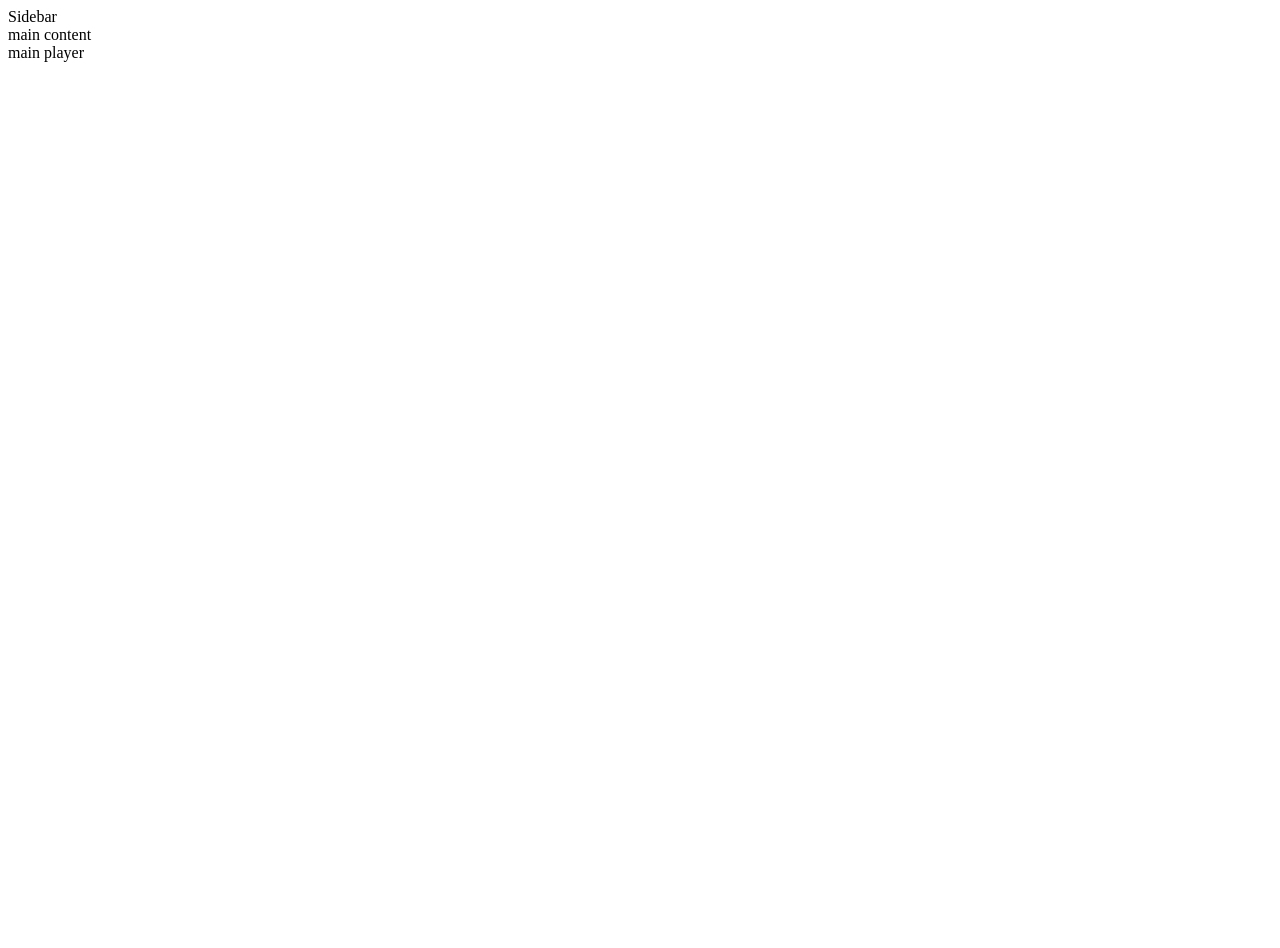
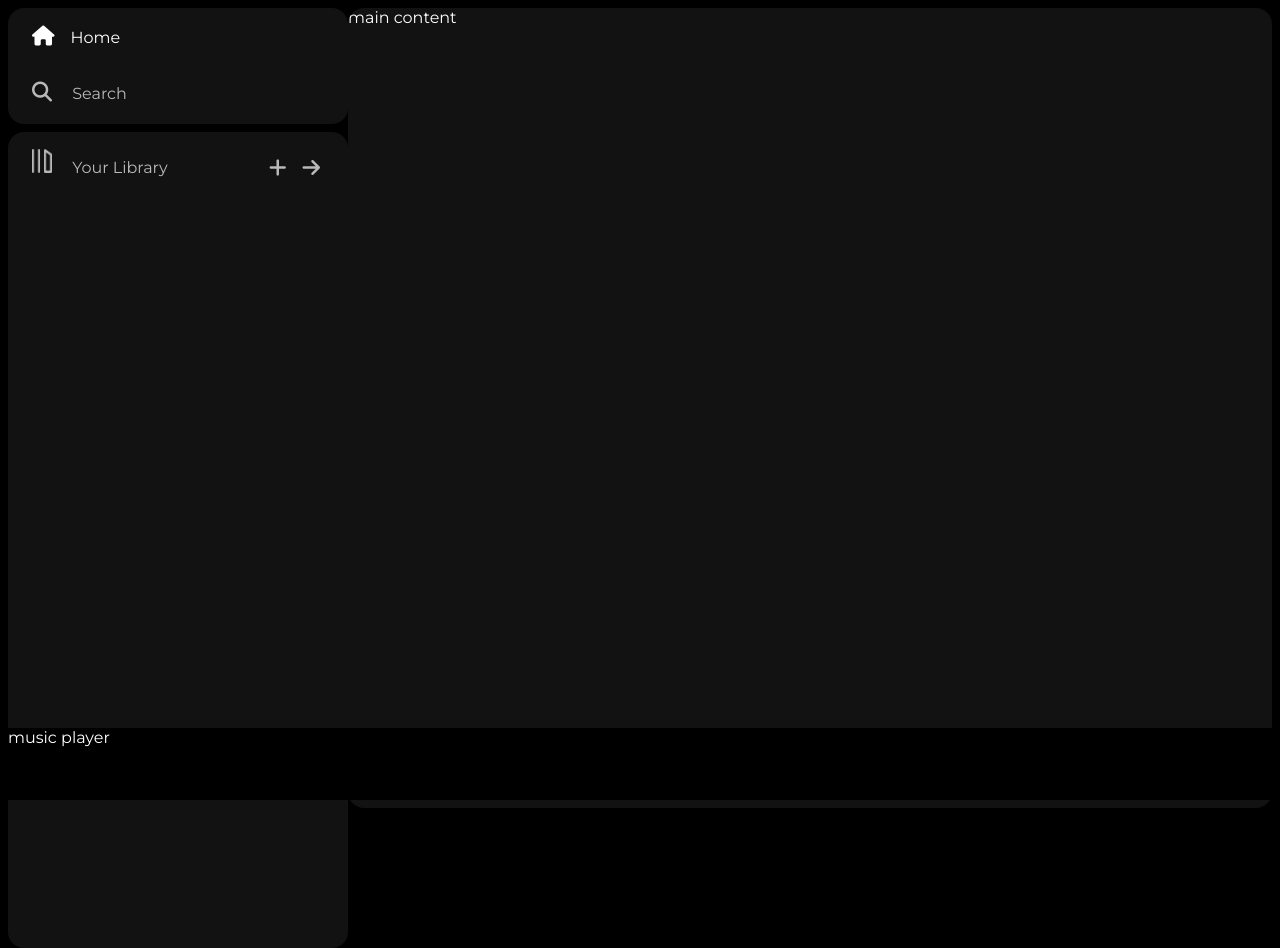
Before and after one commit to adarshm0602/Spotify_clone, a plain HTML site: page index.html in a window 1280 px wide. Before the commit the page ends 800 px from the top, so only its background shows below. Drawn offline with Linux system fonts and the light colour scheme.

Commit message:
sidebar modified

```diff
--- a/index.html
+++ b/index.html
@@ -3,15 +3,41 @@
 <head>
     <meta charset="UTF-8">
     <meta name="viewport" content="width=device-width, initial-scale=1.0">
+    <link rel="stylesheet" href="style.css">
     <link rel="icon" href="logo.png">
     <title>Spotify- Web Player: Music for Everyone</title>
-
+    <link rel="preconnect" href="https://fonts.googleapis.com">
+    <link rel="preconnect" href="https://fonts.gstatic.com" crossorigin>
+    <link href="https://fonts.googleapis.com/css2?family=Montserrat:ital,wght@0,100..900;1,100..900&display=swap" rel="stylesheet">
+    <script src="https://kit.fontawesome.com/33a05a8e84.js" crossorigin="anonymous"></script>
 </head>
 <body>
     <div class="main">
-        <div class="sidebar">Sidebar</div>
+        <div class="sidebar">
+            <div class="nav">
+               <div class="nav-option" style="opacity: 1;">
+                <i class="fa-solid fa-house"></i><a href="#">Home</a>
+               </div>
+               <div class="nav-option">
+                <i class="fa-solid fa-magnifying-glass"></i>  <a href="#">Search</a>
+               </div>
+            </div>
+            <div class="Library">
+                <div class="options">
+                    <div class="lib-options nav-option">
+                        <img src="library_icon.png" alt="lib"/>
+                        <a href="#">Your Library</a>
+                    </div>
+                    <div class="icons">
+                        <i class="fa-solid fa-plus"></i>
+                        <i class="fa-solid fa-arrow-right"></i>
+                    </div>
+                </div>
+                </div>
+            <div class="boxes"></div>
+        </div>
         <div class="main-content">main content</div>
-        <div class="main-player">main player</div>
+        <div class="music-player">music player</div>
     </div>
 </body>
 </html>
--- /dev/null
+++ b/style.css
@@ -0,0 +1,107 @@
+
+body {
+    font-family: "Montserrat", sans-serif;
+    font-optical-sizing: auto;
+    font-weight: 400;
+    background-color: #000;
+    color: #fff;
+    margin: 0;
+    overflow: hidden;
+  }
+
+  .main{
+    display: flex;
+    height: 100vh;
+    padding: 0.5rem;
+  }
+
+  .sidebar{
+    background-color: black;
+    width: 340px;
+    border-radius: 1rem;
+  }
+
+  .main-content{
+    background-color: #121212;
+    flex: 1;
+    border-radius: 1rem;
+    overflow: auto;
+  }
+
+  .music-player{
+    background-color : black;
+    position: fixed;
+    bottom: 0px;
+    width: 100%;
+    height: 72px;
+  }
+
+  a{
+    text-decoration: none;
+    color: white;
+  }
+
+  .nav{
+    background-color: #121212;
+    border-radius: 1rem;
+    display: flex;
+    flex-direction: column;
+    justify-content: center;
+    height: 100px;
+    padding: 0.5rem 0.75rem;
+
+  }
+
+  .nav-option{
+    line-height: 2.5rem;
+    opacity: 0.7;
+    padding: 0.5rem 0.75rem;
+  }
+
+  .nav-option:hover{
+    line-height: 2.5rem;
+    opacity: 1;
+  }
+
+
+  .nav-option a{
+    font-size: 1rem;
+    margin-left: 1rem;
+  }
+
+  .nav-option i{
+    font-size: 1.25rem;
+  }
+
+  .Library{
+    background-color: #121212;
+    border-radius: 1rem;
+    height: 100%;
+    margin-top: 0.5rem;
+    padding: 0.5rem 0.75rem;
+  }
+
+  .options{
+    display: flex;
+    justify-content: space-between;
+    align-items: center;
+  }
+
+  .lib-options img{
+    height: 1.5rem;
+    width: 1.25rem;
+  }
+
+  .icons{
+    font-size: 1.25rem;
+    display: flex;
+  }
+
+  .icons i {
+    opacity: 0.7;
+    margin-right: 1rem;
+  }
+
+  .icons i:hover{
+    opacity: 1;
+  }
```
